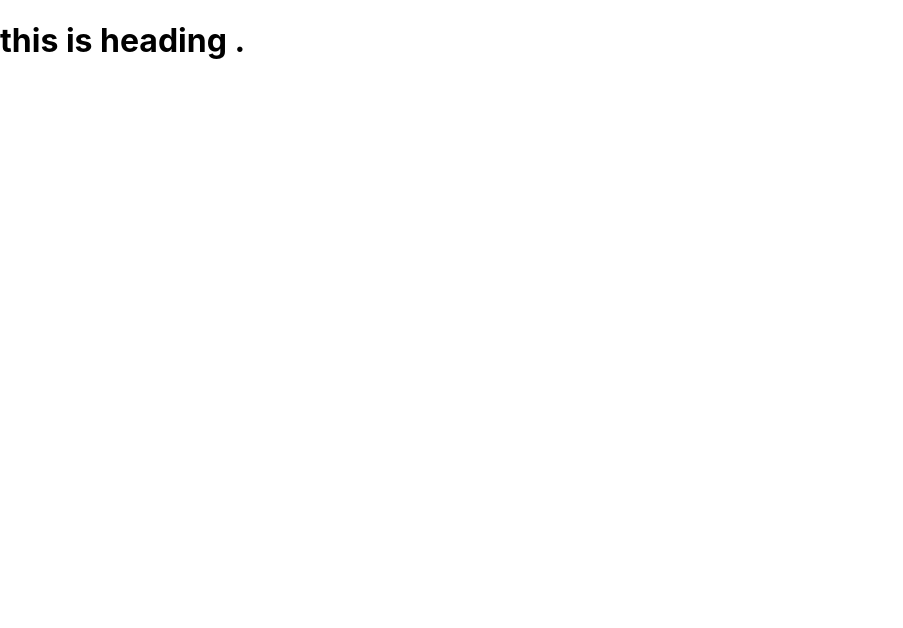
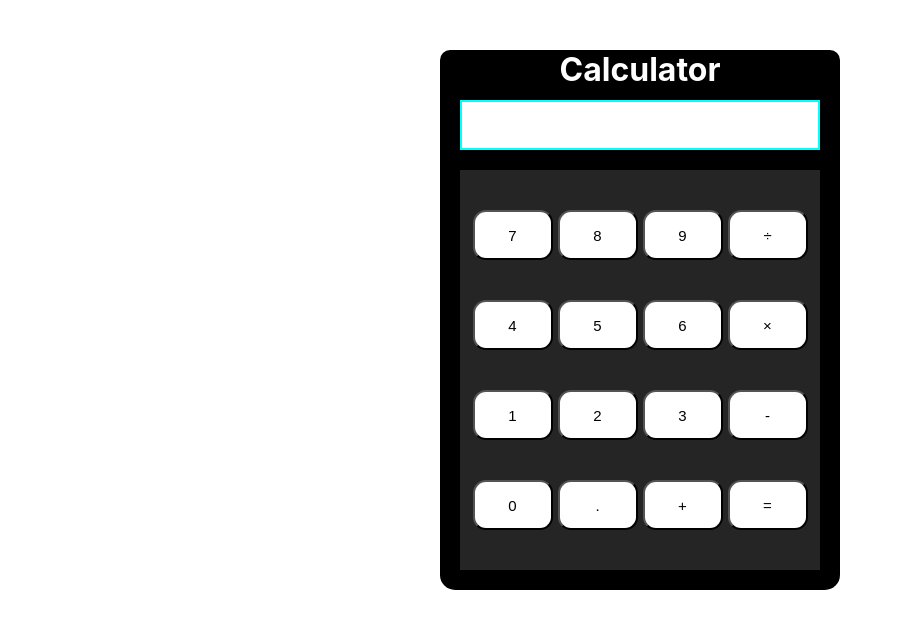
Before and after one commit to ramankumar786/webProject, a React (Create React App) app: page / in a window 1280 px wide. Shown: the top 628 px of the page, without its empty margins (0-903 px from the left). Built offline with nearby package versions, Linux system fonts and the light colour scheme.

Commit message:
calculator project design added

```diff
--- a/package.json
+++ b/package.json
@@ -1,11 +1,13 @@
 {
   "name": "webprojects",
+  "homepage": "https://ramankumar786.github.io/webProject",
   "version": "0.1.0",
   "private": true,
   "dependencies": {
     "@testing-library/jest-dom": "^5.17.0",
     "@testing-library/react": "^13.4.0",
     "@testing-library/user-event": "^13.5.0",
+    "gh-pages": "^6.0.0",
     "react": "^18.2.0",
     "react-dom": "^18.2.0",
     "react-scripts": "5.0.1",
@@ -13,6 +15,8 @@
   },
   "scripts": {
     "start": "react-scripts start",
+    "predeploy": "npm run build",
+    "deploy": "gh-pages -d build",
     "build": "react-scripts build",
     "test": "react-scripts test",
     "eject": "react-scripts eject"
--- a/public/index.html
+++ b/public/index.html
@@ -10,34 +10,14 @@
       content="Web site created using create-react-app"
     />
     <link rel="apple-touch-icon" href="%PUBLIC_URL%/logo192.png" />
-    <!--
-      manifest.json provides metadata used when your web app is installed on a
-      user's mobile device or desktop. See https://developers.google.com/web/fundamentals/web-app-manifest/
-    -->
+
     <link rel="manifest" href="%PUBLIC_URL%/manifest.json" />
-    <!--
-      Notice the use of %PUBLIC_URL% in the tags above.
-      It will be replaced with the URL of the `public` folder during the build.
-      Only files inside the `public` folder can be referenced from the HTML.
 
-      Unlike "/favicon.ico" or "favicon.ico", "%PUBLIC_URL%/favicon.ico" will
-      work correctly both with client-side routing and a non-root public URL.
-      Learn how to configure a non-root public URL by running `npm run build`.
-    -->
     <title>React App</title>
   </head>
   <body>
-    <noscript>You need to enable JavaScript to run this app.</noscript>
+
     <div id="root"></div>
-    <!--
-      This HTML file is a template.
-      If you open it directly in the browser, you will see an empty page.
 
-      You can add webfonts, meta tags, or analytics to this file.
-      The build step will place the bundled scripts into the <body> tag.
-
-      To begin the development, run `npm start` or `yarn start`.
-      To create a production bundle, use `npm run build` or `yarn build`.
-    -->
   </body>
 </html>
--- a/src/App.js
+++ b/src/App.js
@@ -1,10 +1,12 @@
 import logo from './logo.svg';
 import './App.css';
+import Calculator from './components/calculator/Calculator.jsx';
 
 function App() {
   return (
    <>
-   <h1>this is heading .</h1>
+
+    <Calculator></Calculator>
    </>
   );
 }
--- /dev/null
+++ b/src/components/calculator/Calculator.jsx
@@ -0,0 +1,50 @@
+import React from "react";
+import '../calculator/calculator.css';
+function Calculator() {
+    return (
+     <>
+     <div className="outer-box">
+      <div className="inner-box">
+        <h1 className="head">Calculator</h1>
+        <main>
+          <div className="screen"></div>
+
+          <div className="pad">
+            <div className="first-row">
+              <div className="key"><button className="btn">7</button></div>
+              <div className="key"><button className="btn">8</button></div>
+              <div className="key"><button className="btn">9</button></div>
+              <div className="key"><button className="btn">÷</button></div>
+            </div>
+
+            <div className="second-row">
+              <div className="key"><button className="btn">4</button></div>
+              <div className="key"><button className="btn">5</button></div>
+              <div className="key"><button className="btn">6</button></div>
+              <div className="key"><button className="btn">×</button></div>
+            </div>
+
+            <div className="third-row">
+              <div className="key"><button className="btn">1</button></div>
+              <div className="key"><button className="btn">2</button></div>
+              <div className="key"><button className="btn">3</button></div>
+              <div className="key"><button className="btn">-</button></div>
+            </div>
+
+            <div className="fourth-row">
+              <div className="key"><button className="btn">0</button></div>
+              <div className="key"><button className="btn">.</button></div>
+              <div className="key"><button className="btn">+</button></div>
+              <div className="key"><button className="btn">=</button></div>
+            </div>
+          </div>
+        </main>
+      </div>
+    </div>
+
+
+     </>
+    );
+  }
+
+  export default Calculator;
--- /dev/null
+++ b/src/components/calculator/calculator.css
@@ -0,0 +1,102 @@
+* {
+    margin: 0;
+    padding: 0;
+    box-sizing: border-box;
+  }
+
+  .outer-box {
+    border-radius: 10px;
+    background-color: black;
+    width: 400px;
+    height: 540px;
+    margin: 0 auto;
+    top: 50px;
+    position: relative;
+    border-bottom-right-radius: 15px;
+    border-bottom-left-radius: 15px;
+  }
+
+  .inner-box {
+    /* position: relative; */
+    margin: 0 auto;
+  }
+
+  .head {
+    color: white;
+    text-align: center;
+    height: 50px;
+  }
+
+  .screen {
+    position: relative;
+    margin: 0 auto;
+    /* padding-left: 3px; */
+    /* padding-right: 3px; */
+    width: 90%;
+    border: 2px solid cyan;
+    height: 50px;
+    background-color: white;
+  }
+
+  .pad {
+    padding-left: 10px;
+    padding-right: 10px;
+    /* border: 1px solid white; */
+    width: 90%;
+    height: 400px;
+    margin: 0 auto;
+    margin-top: 20px;
+    display: flex;
+    background-color: #252525;
+    flex-direction: column;
+  }
+
+  .key {
+    /* border: 1px solid blue; */
+    width: 80px;
+    height: 50px;
+    margin: 0 auto;
+  }
+
+  .first-row {
+    display: flex;
+    margin-top: 40px;
+    flex-direction: row;
+  }
+
+  .second-row {
+    display: flex;
+    margin-top: 40px;
+    flex-direction: row;
+  }
+
+  .third-row {
+    display: flex;
+    margin-top: 40px;
+    flex-direction: row;
+  }
+
+  .fourth-row {
+    display: flex;
+    margin-top: 40px;
+    flex-direction: row;
+    margin-bottom: 40px;
+  }
+
+  .btn {
+    width: 100%;
+    height: 100%;
+    font-size: 15px;
+    background-color: white;
+    border-radius: 13px;
+  }
+
+  .btn:hover {
+    background-color: #ababab;
+  }
+  .btn:active {
+    width: 90%;
+    height: 90%;
+    background-color: white;
+    color: cyan;
+  }
--- /dev/null
+++ b/src/components/calculator/calculator.html
@@ -0,0 +1,53 @@
+<!DOCTYPE html>
+<html>
+  <head>
+    <meta charset="utf-8" />
+    <meta name="viewport" content="width=device-width" />
+    <title>replit</title>
+
+  </head>
+
+  <body>
+    <div class="outer-box">
+      <div class="inner-box">
+        <h1 class="head">Calculator</h1>
+        <main>
+          <div class="screen"></div>
+
+          <div class="pad">
+            <div class="first-row">
+              <div class="key"><button class="btn">7</button></div>
+              <div class="key"><button class="btn">8</button></div>
+              <div class="key"><button class="btn">9</button></div>
+              <div class="key"><button class="btn">÷</button></div>
+            </div>
+
+            <div class="second-row">
+              <div class="key"><button class="btn">4</button></div>
+              <div class="key"><button class="btn">5</button></div>
+              <div class="key"><button class="btn">6</button></div>
+              <div class="key"><button class="btn">×</button></div>
+            </div>
+
+            <div class="third-row">
+              <div class="key"><button class="btn">1</button></div>
+              <div class="key"><button class="btn">2</button></div>
+              <div class="key"><button class="btn">3</button></div>
+              <div class="key"><button class="btn">-</button></div>
+            </div>
+
+            <div class="fourth-row">
+              <div class="key"><button class="btn">0</button></div>
+              <div class="key"><button class="btn">.</button></div>
+              <div class="key"><button class="btn">+</button></div>
+              <div class="key"><button class="btn">=</button></div>
+            </div>
+          </div>
+        </main>
+      </div>
+    </div>
+
+    <!--  Javascript -->
+    <script src="script.js"></script>
+  </body>
+</html>
```
Also changed, not shown: src/components/calculator/calculator.js (added), 1 other file (tests, documents, lock files or other folders).
